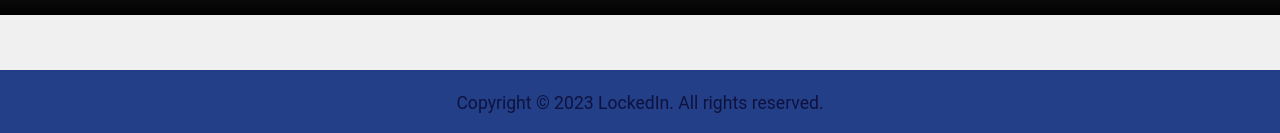
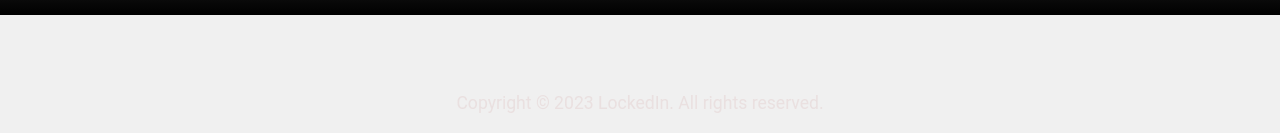
Before and after one commit to pg1219/project-3-password-manager, a React (Create React App) app in the folder client/: page / in a window 1280 px wide. Shown: the part 664-797 px from the top of the page. Built offline with nearby package versions, Linux system fonts and the light colour scheme; no server answers.

Commit message:
made changes to footer

```diff
--- a/client/src/index.css
+++ b/client/src/index.css
@@ -745,7 +745,7 @@ footer {
   bottom: 0;
   left: 0;
   width: 100%;
-  background-color: #223f88;
+  color:rgba(232, 221, 221, 0.88);
   padding: 20px;
   text-align: center;
 }
```
